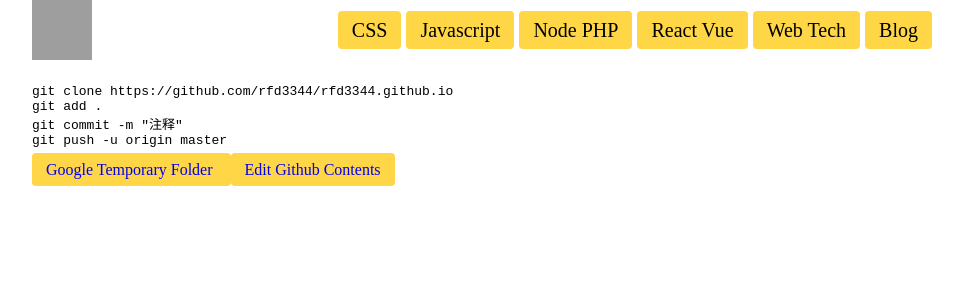
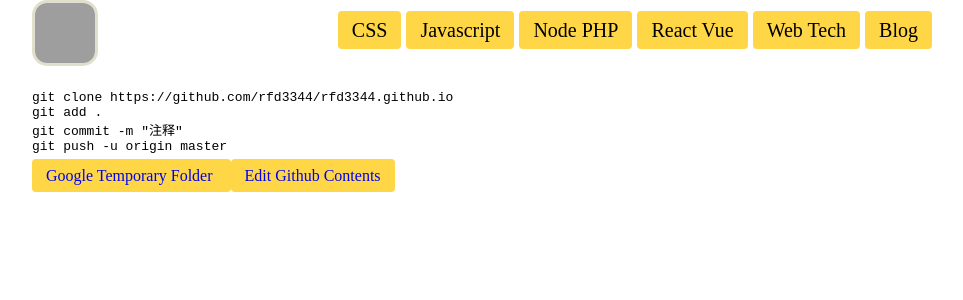
Before and after one commit to rfd3344a/rfd3344.github.io, a Jekyll site: the page built from index.html, in a window 1280 px wide. Shown: the top 300 px of the page, without its empty margins (158-1121 px from the left). Built offline with Jekyll 4.4.1, drawn with Linux system fonts in a browser that asks for light colours; some web fonts are replaced; grey boxes are pictures that could not be loaded.

Commit message:
Update general.css

```diff
--- a/css/general.css
+++ b/css/general.css
@@ -14,7 +14,8 @@ body{
 .masthead a img{
    display: inline-block;
    width: 60px;
-   margin: unset;
+   border: 3px solid #e0dfcc;
+   border-radius: 15px;
 }
 .masthead nav{
    float: right;
```
